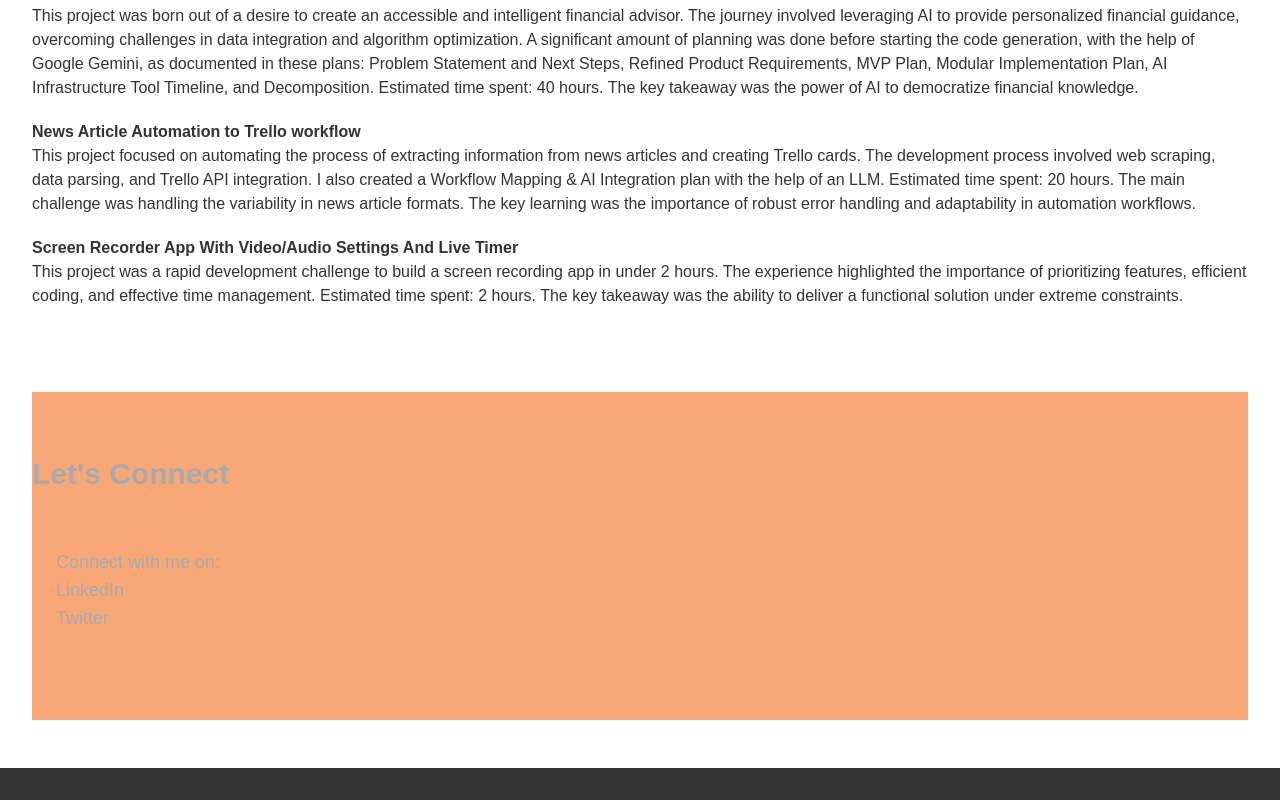
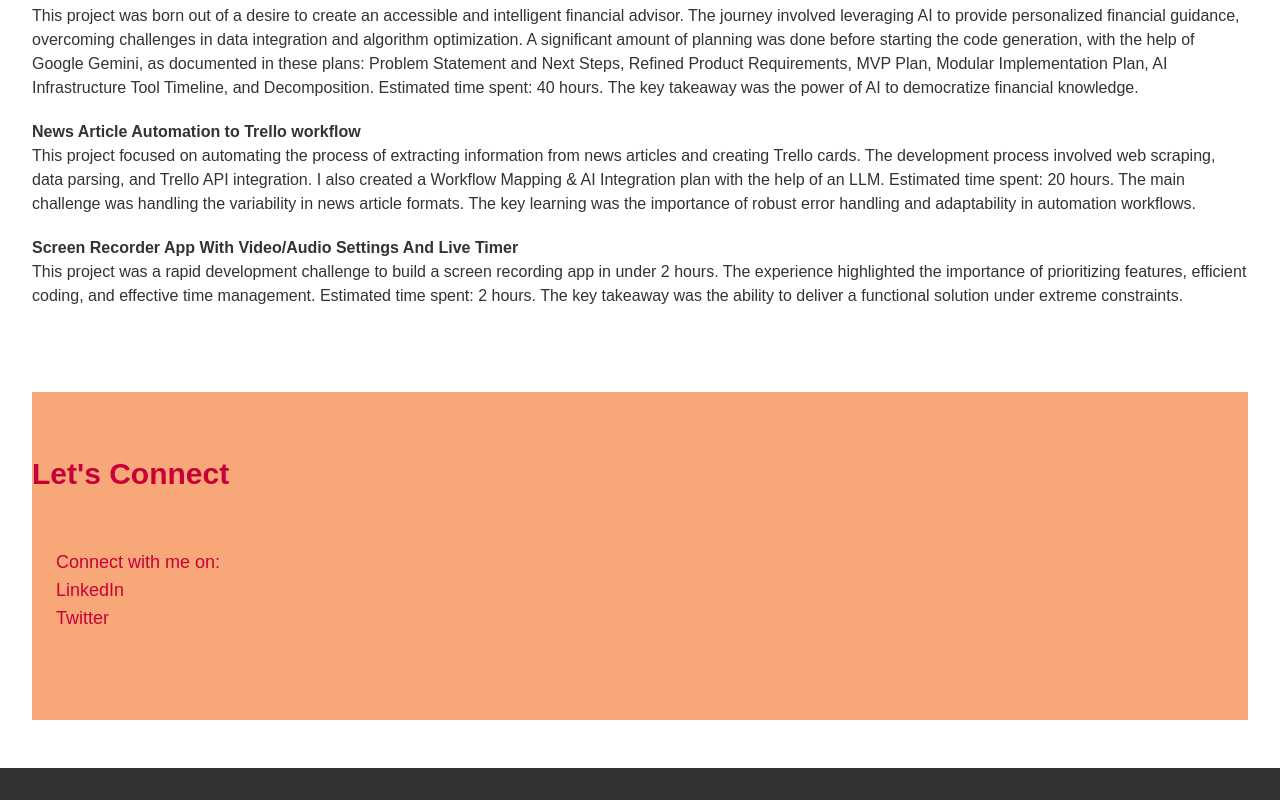
Before and after one commit to islafleur-explorer/VS-Code---Portfolio-Site, a React (Vite) app: page / in a window 1280 px wide. Shown: the part 1172-1972 px from the top of the page. Built offline with nearby package versions, Linux system fonts and the light colour scheme; the HTML template or start-up script is replaced by a standard one.

Commit message:
Changed The Text In Lets Connect Section From Light Gray To Deep Magenta

```diff
--- a/src/App.jsx
+++ b/src/App.jsx
@@ -105,7 +105,7 @@ function App() {
 </div>
 </section>
 
-        <section id="contact" className="py-16 text-neutral bg-secondary">
+        <section id="contact" className="py-16 text-primary bg-secondary">
           <h2 className="text-3xl font-bold mb-8">Let's Connect</h2>
           {/* TODO: Add your contact form or information here */}
           <div className="bg-accent-100 p-6 rounded-md text-lg">
```
